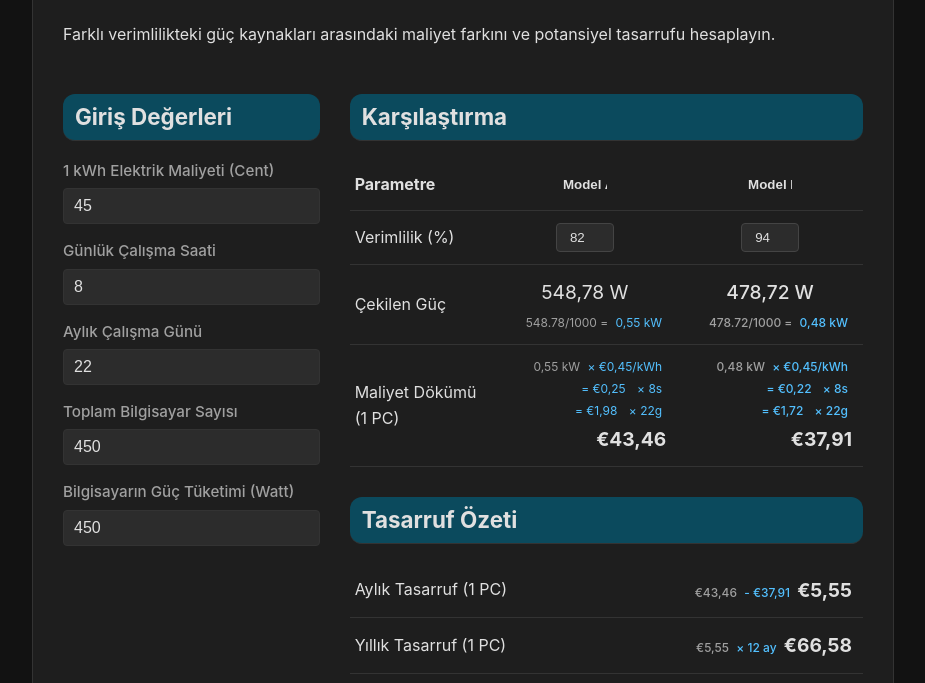
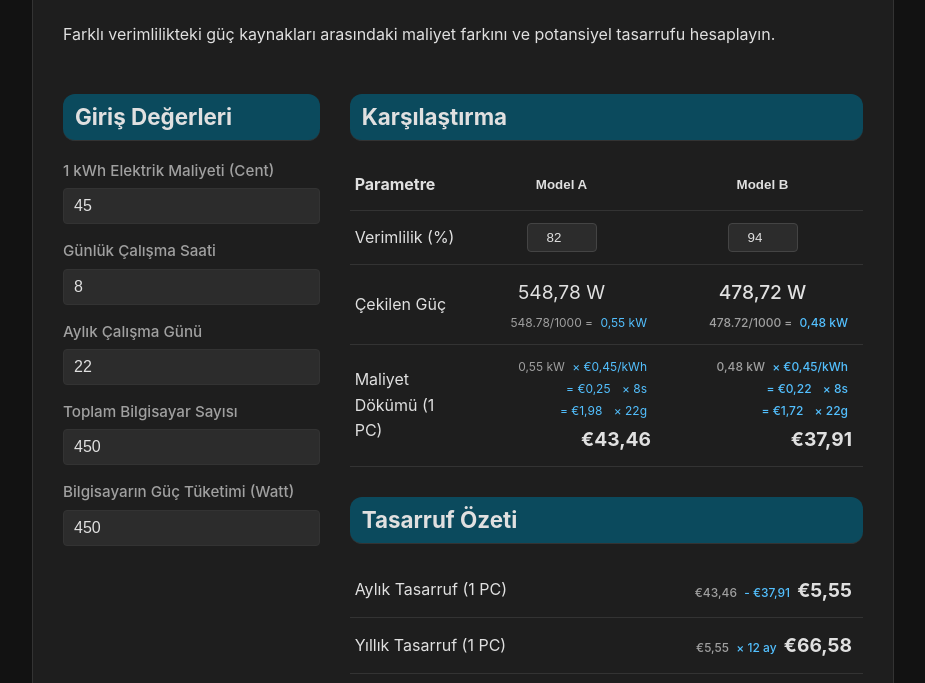
Before and after one commit to tafirnat/efficiency-calculator, a plain HTML site: page index.html in a window 1280 px wide. Shown: the part 106-789 px from the top of the page, without its empty margins (177-1102 px from the left). Drawn offline with Linux system fonts and the light colour scheme.

Commit message:
Implement various UI and code improvements

```diff
--- a/index.html
+++ b/index.html
@@ -142,7 +142,7 @@
 
         .results-table input {
             width: 25%;
-            min-width: 2rem;
+            width: min-content;
             padding: 6px;
             text-align: center;
             background-color: var(--input-bg-color);
```
